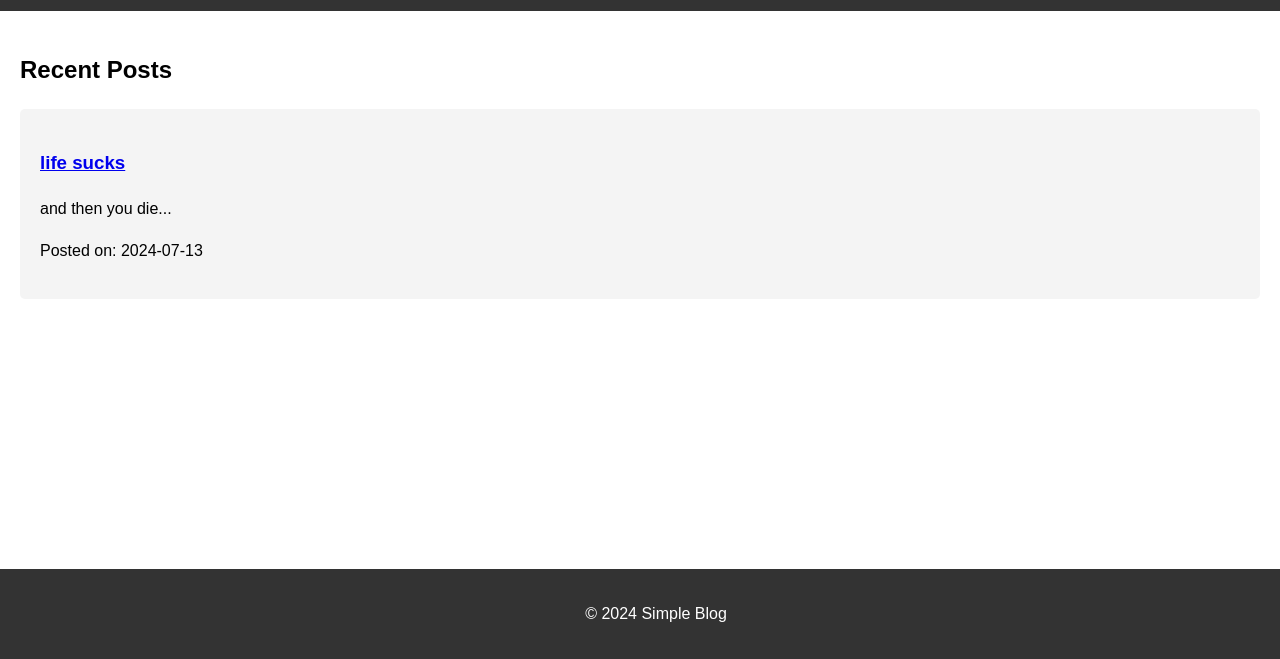
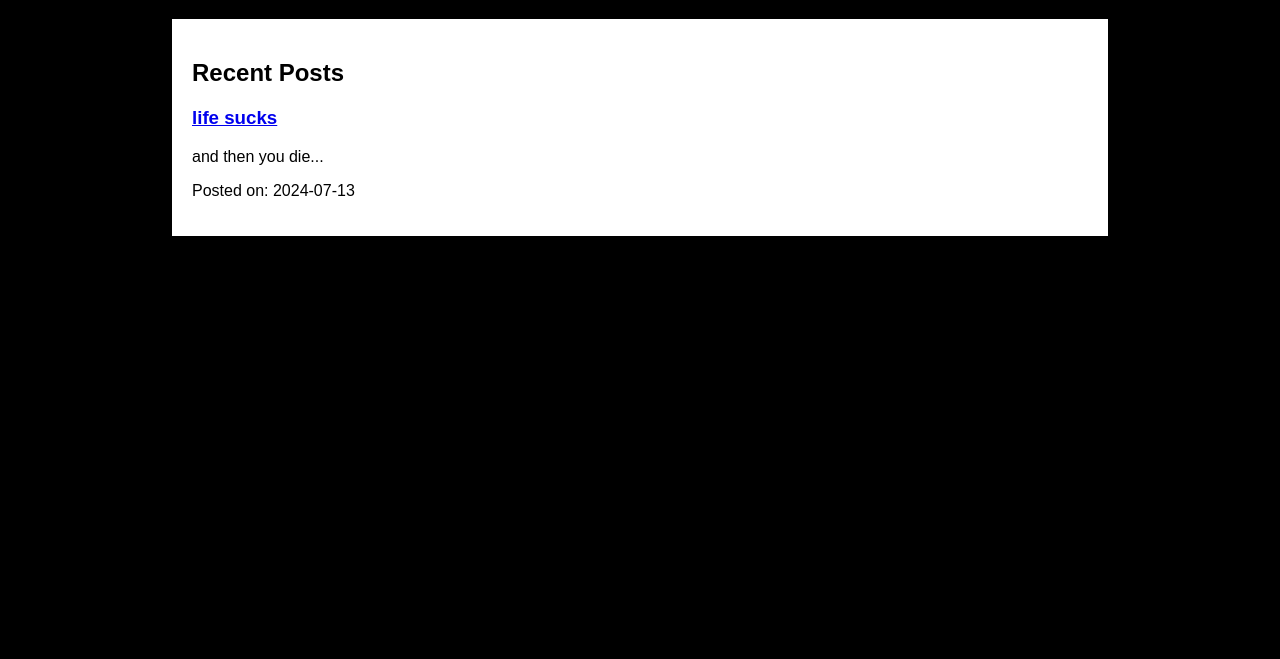
Before and after one commit to hmltn-0/ncategorycafe, a Flask app: page / in a window 1280 px wide. Shown: the part 141-800 px from the top of the page. Run offline with Flask 3, Linux system fonts and the light colour scheme.

Commit message:
changed templates to match ncategory cafe

```diff
--- a/templates/base.html
+++ b/templates/base.html
@@ -3,22 +3,57 @@
 <head>
     <meta charset="UTF-8">
     <meta name="viewport" content="width=device-width, initial-scale=1.0">
-    <title>Simple Blog</title>
-    <link rel="stylesheet" href="{{ url_for('static', filename='style.css') }}">
+    <title>The n-Category Café</title>
+    <style>
+        body {
+            background-color: black;
+            color: white;
+            font-family: Arial, sans-serif;
+            margin: 0;
+            padding: 0;
+        }
+        header {
+            background-image: url('path_to_neon_coffee_sign.jpg');
+            background-size: contain;
+            background-repeat: no-repeat;
+            background-position: left center;
+            padding: 20px;
+            height: 100px;
+        }
+        h1 {
+            color: #FFFF99;
+            margin: 0;
+            padding-left: 120px;
+        }
+        .subtitle {
+            color: #FFFF99;
+            margin: 0;
+            padding-left: 120px;
+        }
+        main {
+            display: flex;
+            justify-content: center;
+        }
+        .content {
+            background-color: white;
+            color: black;
+            width: 70%;
+            padding: 20px;
+            margin-top: 20px;
+            overflow-y: auto;
+            max-height: calc(100vh - 200px);
+        }
+    </style>
 </head>
 <body>
     <header>
-        <h1>Simple Blog</h1>
-        <nav>
-            <a href="{{ url_for('index') }}">Home</a>
-            <a href="{{ url_for('create_post') }}">Create Post</a>
-        </nav>
+        <h1>The n-Category Café</h1>
+        <p class="subtitle">A group blog on math, physics and philosophy</p>
     </header>
     <main>
-        {% block content %}{% endblock %}
+        <div class="content">
+            {% block content %}{% endblock %}
+        </div>
     </main>
-    <footer>
-        <p>&copy; 2024 Simple Blog</p>
-    </footer>
 </body>
 </html>
```
